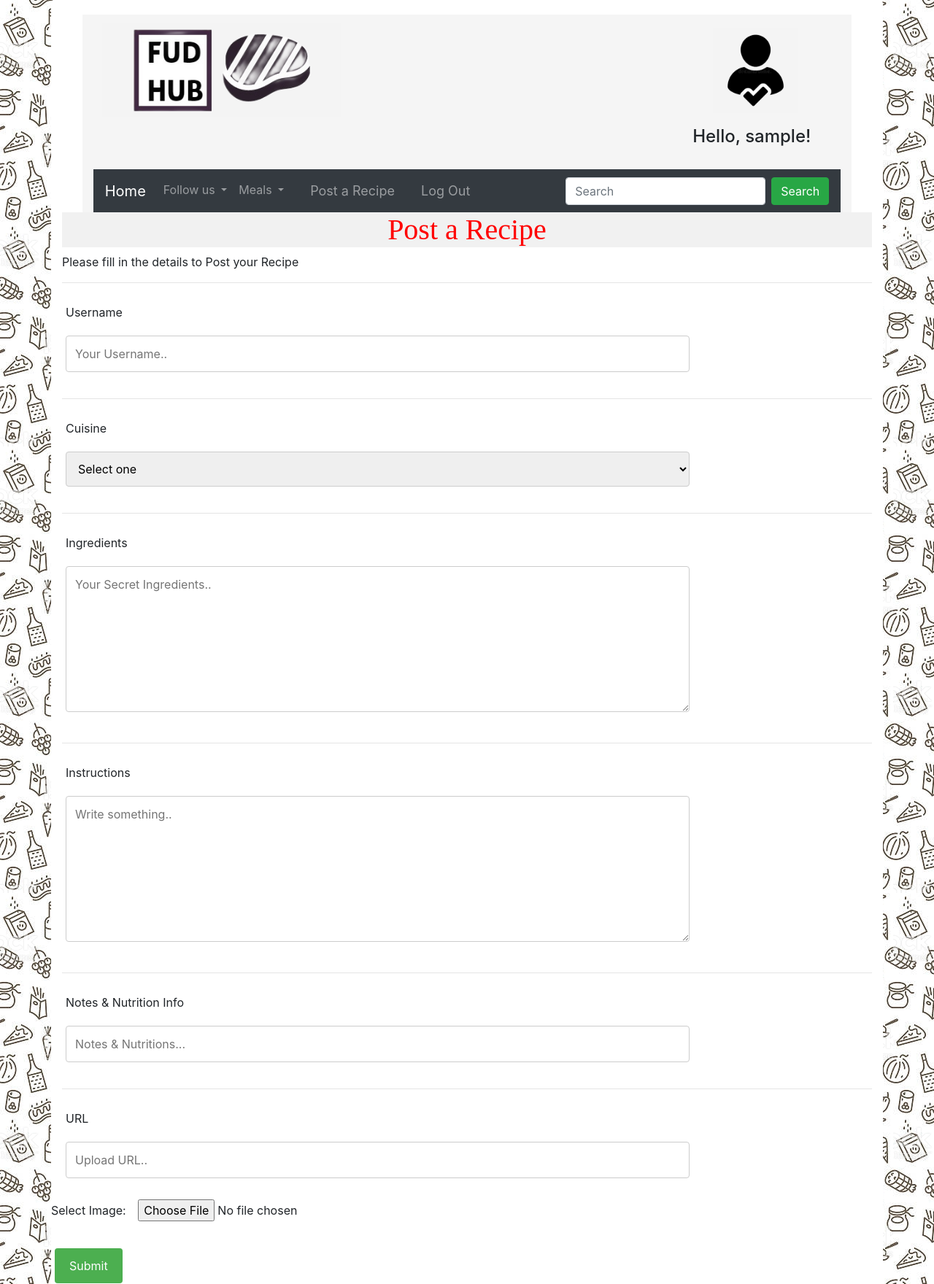
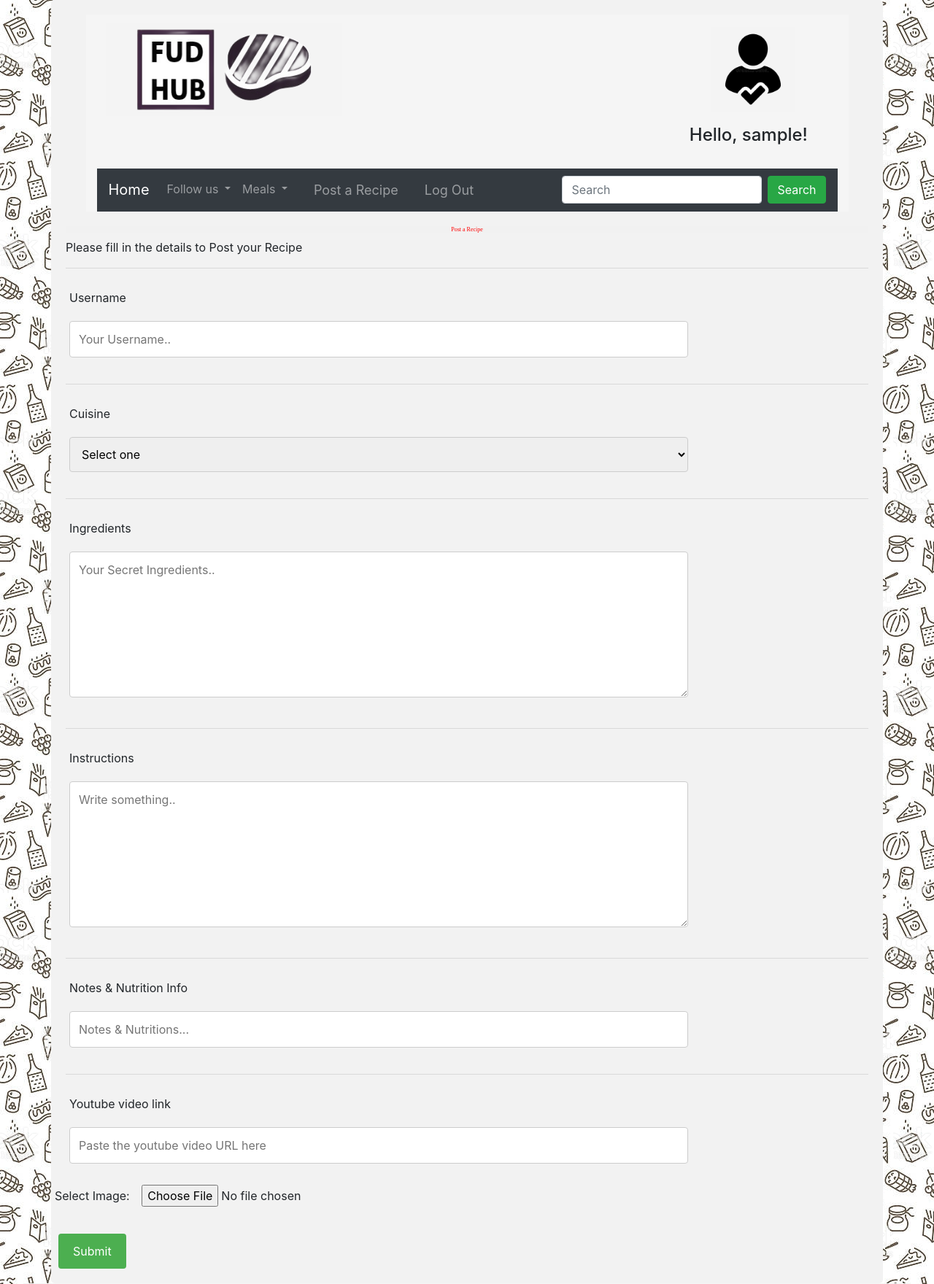
Before and after one commit to brogrammer2000/fud-hub_2.0, a PHP site: page /post.php in a window 1280 px wide. Shown: the top 1760 px of the page at 73% size. Run offline with PHP 8.4, Linux system fonts and the light colour scheme; the visitor is signed in with stand-in values (Sample User, id 1).

Commit message:
post changes

```diff
--- a/db/create.php
+++ b/db/create.php
@@ -7,7 +7,7 @@ $nni = isset($_POST['nni']) ;
 $url =  isset($_POST['url']) ;
 $image = isset($_POST  ['image']) ;
 
-$sql = "insert into post_recipe ( uname , cuisine , ingredients , instructions , nni , url , image)
+$sql = "insert into post_recipe ( uname , cuisine , ingredients , instructions , nandn , url , image)
 values ('$uname','$cuisine', '$ingredients', '$instructions','$nni','$url','$image')";
 if ($conn->query($sql) === TRUE){
 
--- a/post.php
+++ b/post.php
@@ -98,10 +98,10 @@
 
             <div class="row">
                 <div class="col-25">
-                    <label for="url">URL</label>
+                    <label for="url">Youtube video link</label>
                 </div>
                 <div class="col-75">
-                    <input type="text" id="url" name="url" placeholder="Upload URL..">
+                    <input type="text" id="url" name="url" placeholder="Paste the youtube video URL here">
                 </div>
                 <div>
 
--- a/web_header.php
+++ b/web_header.php
@@ -28,6 +28,7 @@
      <link rel="stylesheet" href="CSS/bld.css">
      <link rel="stylesheet" href="CSS/frontPage1.css">
      <link rel="stylesheet" href="CSS/end_recipe_css.css">
+     <link rel="stylesheet" href="CSS/post.css">
 
      <!--favicon link-->
      <link rel="shortcut icon" href="image/favicon.ico" />
```
Also changed, not shown: db/post.php (+6 -7 lines).
